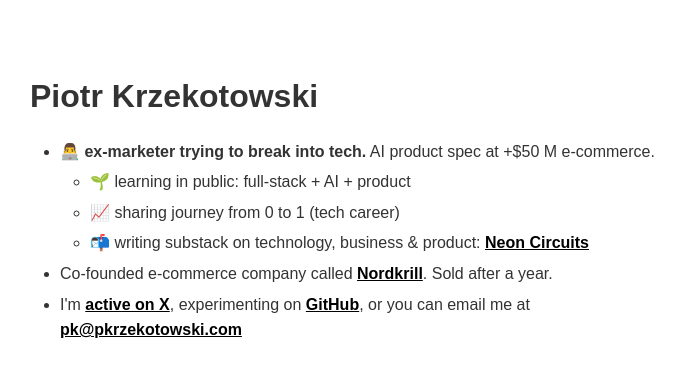
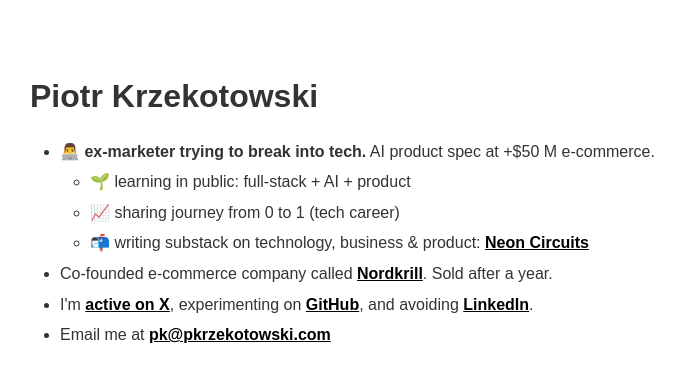
Before and after one commit to pkrzekotowski/pkrzekotowski.github.io, a Jekyll site: the page built from index.markdown, in a window 1280 px wide. Shown: the top 382 px of the page, without its empty margins (285-970 px from the left). Built offline with Jekyll 4.4.1, drawn with Linux system fonts in a browser that asks for light colours.

Commit message:
updated website

```diff
--- a/_layouts/minimalist.html
+++ b/_layouts/minimalist.html
@@ -45,7 +45,8 @@
             <li>📬 writing substack on technology, business & product: <a href="https://neoncircuits.substack.com/">Neon Circuits</a></li>
         </ul>
         <li>Co-founded e-commerce company called <a href="https://www.instagram.com/nordkrillpl/">Nordkrill</a>. Sold after a year.</li>
-        <li>I'm <a href="https://x.com/krzekotowskip">active on X</a>, experimenting on <a href="https://github.com/pkrzekotowski">GitHub</a>, or you can email me at <a href="mailto:pk@pkrzekotowski.com">pk@pkrzekotowski.com</a></li>
+        <li>I'm <a href="https://x.com/krzekotowskip">active on X</a>, experimenting on <a href="https://github.com/pkrzekotowski">GitHub</a>, and avoiding <a href="https://www.linkedin.com/in/pkrzekotowski/">LinkedIn</a>.</li>
+        <li>Email me at <a href="mailto:pk@pkrzekotowski.com">pk@pkrzekotowski.com</a></li>
         </ul>
     </div>
 </body>
```
